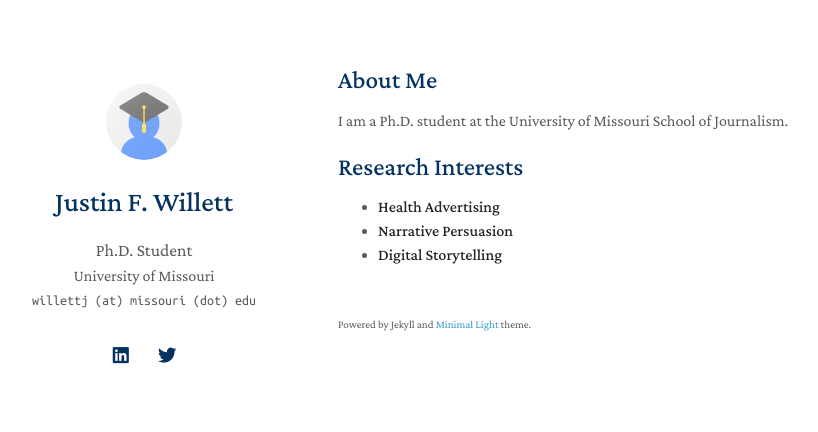
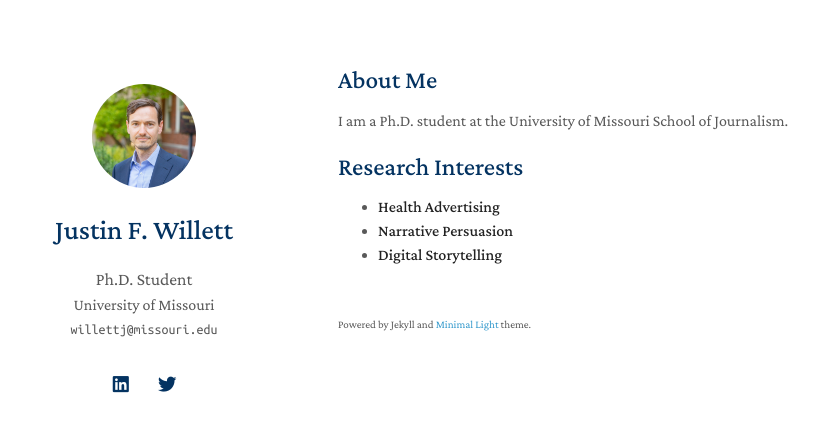
Before and after one commit to willettjf/willettjf.github.io, a Jekyll site: the page built from index.md, in a window 1280 px wide. Shown: the top 432 px of the page, without its empty margins (132-950 px from the left). Built offline with Jekyll 4.4.1, drawn with Linux system fonts in a browser that asks for light colours; nearby versions of some CDN libraries; a style sheet for code colours, icons or effects is not loaded; our own code applies the rules of GitHub Pages for plain Markdown files.

Commit message:
Replace avatar image

```diff
--- a/_config.yml
+++ b/_config.yml
@@ -2,13 +2,13 @@
 title: Justin F. Willett
 position: Ph.D. Student
 affiliation: University of Missouri
-email: willettj (at) missouri (dot) edu
+email: willettj@missouri.edu
 
 # Search Engine Optimization (SEO)
 # The following information is used to improve the website traffic from search engines, e.g., Google.
-keywords: minimal light
-description: The Minimal Light is a simple and elegant jekyll theme for academic personal homepage.
-canonical: https://minimal-light-theme.yliu.me/
+keywords: Justin F. Willett
+description: The personal academic homepage for Justin F. Willett.
+canonical: https://willettjf.com
 
 # Links
 # If you don't need one of them, you may delete the corresponding line.
@@ -20,7 +20,7 @@ twitter: https://twitter.com/willettjf
 
 # Images (e.g., your profile picture and your website's favicon)
 # "favicon" and "favicon_dark" are used for the light and dark modes, respectively.
-avatar: ./assets/img/avatar.png
+avatar: ./assets/img/JW1200.png
 favicon: ./assets/img/favicon.png
 favicon_dark: ./assets/img/favicon-dark.png
 
```
Also changed, not shown: assets/img/JW1200.png (added), 3 other files.
